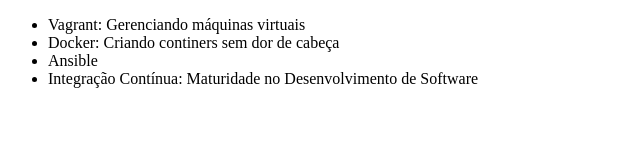
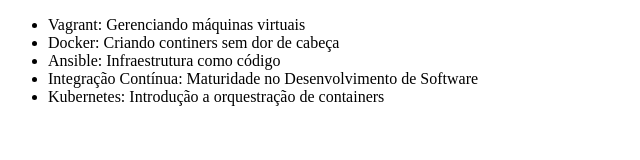
Before and after one commit to s-apps/dti-git, a plain HTML site: page index.html in a window 1280 px wide. Shown: the whole page, without its empty margins (0-640 px from the left). Drawn offline with Linux system fonts and the light colour scheme.

Commit message:
alterando Kubernetes

```diff
--- a/index.html
+++ b/index.html
@@ -10,8 +10,9 @@
     <ul>
 	<li>Vagrant: Gerenciando máquinas virtuais</li>
 	<li>Docker: Criando continers sem dor de cabeça</li>
-	<li>Ansible</li>
+	<li>Ansible: Infraestrutura como código</li>
 	<li>Integração Contínua: Maturidade no Desenvolvimento de Software</li>
+	<li>Kubernetes: Introdução a orquestração de containers</li>
     </ul>
 </body>
 </html>
```
